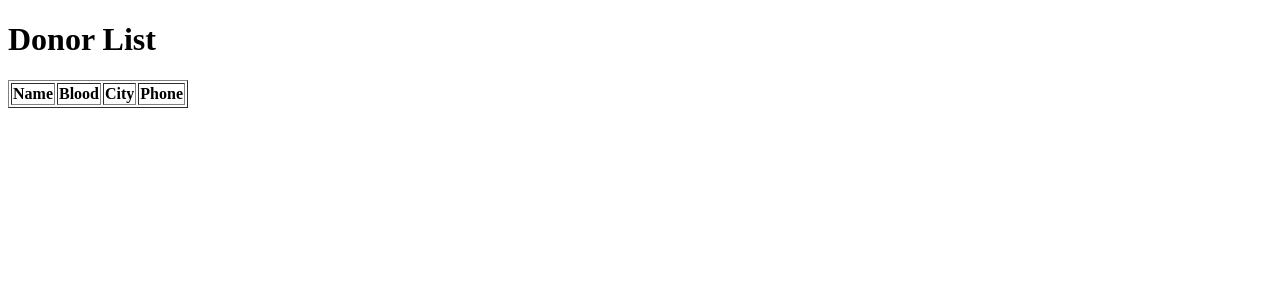
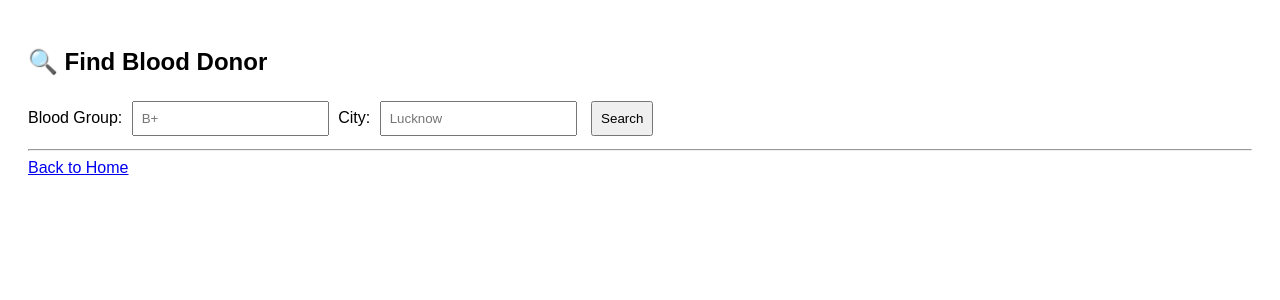
Before and after one commit to rishi-eng1001/LifeConnect-2.0, a Flask app: page /find in a window 1280 px wide. Shown: the top 300 px of the page. Run offline with Flask 3, Linux system fonts and the light colour scheme; lists and menus that the app fills with data are empty.

Commit message:
Added all working doner search

```diff
--- a/app.py
+++ b/app.py
@@ -57,15 +57,37 @@ def addfake():
 
 @app.route('/addhospitaldata')
 def addhospitaldata():
-    hospitals = ["AIIMS Delhi","SGPGI Lucknow","PMCH Patna","KGMU Lucknow","RML Hospital Delhi"]
+    hospitals = [
+        "AIIMS Delhi", "RML Hospital Delhi", "Max Hospital Delhi",
+        "SGPGI Lucknow", "KGMU Lucknow", "Medanta Lucknow",
+        "PMCH Patna", "IGIMS Patna", "AIIMS Patna",
+        "Motipur Sadar Hospital", "Motipur City Hospital",
+        "BHU Hospital Varanasi", "KGMU Varanasi",
+        "Kanpur Medical College", "Lala Lajpat Hospital Kanpur",
+        "Gaya Medical College", "Anugrah Hospital Gaya",
+        "Kokilaben Hospital Mumbai", "Lilavati Hospital Mumbai",
+        "Apollo Hospital Bangalore", "Fortis Hospital Bangalore",
+        "Apollo Hospital Kolkata", "AMRI Hospital Kolkata"
+    ]
     blood = ["A+","A-","B+","B-","O+","O-","AB+","AB-"]
-    cities = ["Delhi","Lucknow","Patna","Motipur"]
+    cities = ["Delhi","Lucknow","Patna","Motipur","Varanasi","Kanpur","Gaya","Mumbai","Bangalore","Kolkata"]
+
+    # Purana data delete taaki duplicate na ho
+    HospitalBlood.query.delete()
+
+    count = 0
     for h in hospitals:
         for b in blood:
             for c in cities:
-                db.session.add(HospitalBlood(hospital_name=h, blood_group=b, city=c, quantity_ml=random.randint(500, 10000)))
+                db.session.add(HospitalBlood(
+                    hospital_name=h,
+                    blood_group=b,
+                    city=c,
+                    quantity_ml=random.randint(500, 15000)
+                ))
+                count += 1
     db.session.commit()
-    return "Hospital Data Added! <a href='/hospital-stock'>Check Stock</a>"
+    return f"✅ {count} Hospital Records Added! For {len(cities)} Cities & {len(blood)} Blood Groups. <a href='/hospital-stock'>Check Stock</a>"
 
 @app.route('/hospital-stock', methods=['GET', 'POST'])
 def hospital_stock():
--- a/templates/donor_search.html
+++ b/templates/donor_search.html
@@ -2,27 +2,71 @@
 <html>
 
 <head>
-    <title>Donors</title>
+    <title>Find Donor</title>
+    <style>
+        body {
+            font-family: Arial;
+            padding: 20px;
+        }
+
+        input,
+        button {
+            padding: 8px;
+            margin: 5px;
+        }
+
+        table {
+            border-collapse: collapse;
+            width: 100%;
+            margin-top: 20px;
+        }
+
+        td,
+        th {
+            border: 1px solid #ddd;
+            padding: 8px;
+        }
+
+        th {
+            background-color: #f2f2f2;
+        }
+    </style>
 </head>
 
 <body>
-    <h1>Donor List</h1>
-    <table border="1">
+    <h2>🔍 Find Blood Donor</h2>
+    <form method="POST">
+        <label>Blood Group:</label>
+        <input name="blood_group" placeholder="B+" required>
+
+        <label>City:</label>
+        <input name="city" placeholder="Lucknow" required>
+
+        <button type="submit">Search</button>
+    </form>
+
+    <hr>
+    {% if msg %}<p style="color:red;"><b>{{msg}}</b></p>{% endif %}
+
+    {% if donors %}
+    <table>
         <tr>
             <th>Name</th>
             <th>Blood</th>
             <th>City</th>
             <th>Phone</th>
         </tr>
-        {% for donor in donors %}
+        {% for d in donors %}
         <tr>
-            <td>{{ donor[1] }}</td>
-            <td>{{ donor[2] }}</td>
-            <td>{{ donor[3] }}</td>
-            <td>{{ donor[4] }}</td>
+            <td>{{d.name}}</td>
+            <td>{{d.blood_group}}</td>
+            <td>{{d.city}}</td>
+            <td>{{d.phone}}</td>
         </tr>
         {% endfor %}
     </table>
+    {% endif %}
+    <a href="/">Back to Home</a>
 </body>
 
 </html>
```
